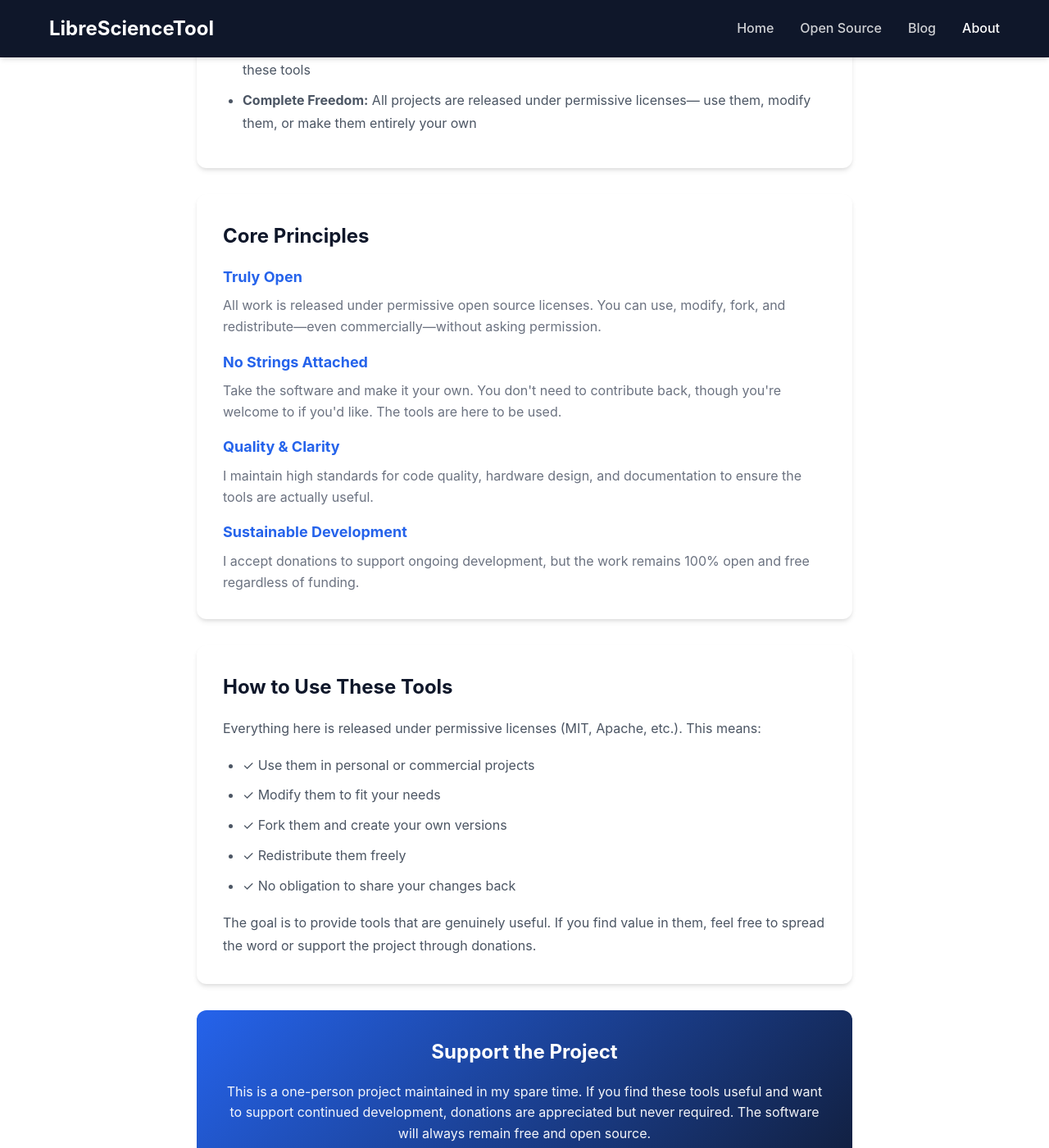
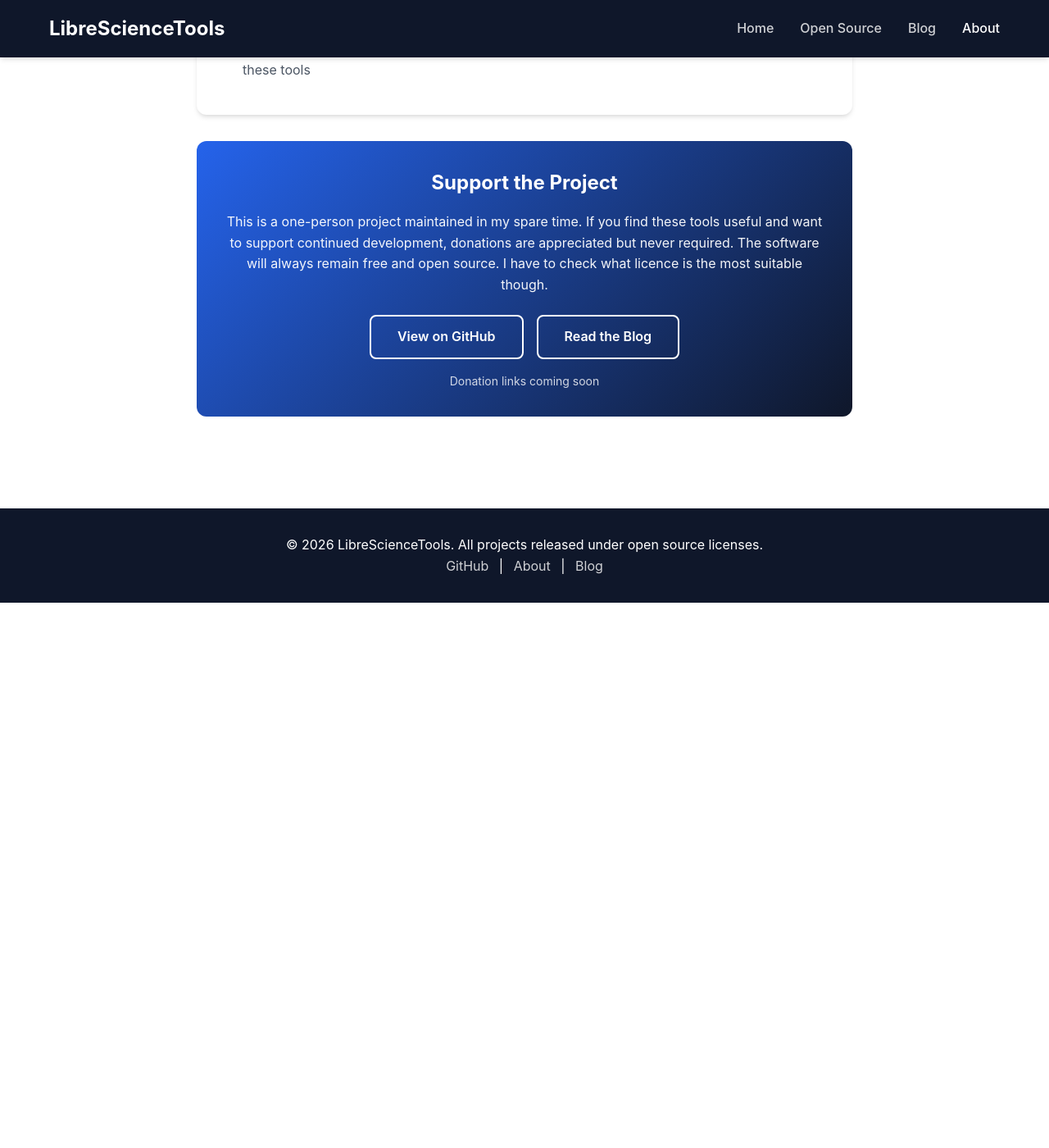
Before and after one commit to LibreScienceTools/website, a Jekyll site: the page built from about/index.html, in a window 1280 px wide and 1400 px high, scrolled down 790 px. Shown: the whole window at 82% size. Built offline with Jekyll 4.4.1, drawn with Linux system fonts in a browser that asks for light colours; after the commit the page ends 1525 px from its top, so only the background shows below that; some of the changed text lies outside the part shown.

Commit message:
Fixed typos

```diff
--- a/_includes/footer.html
+++ b/_includes/footer.html
@@ -1,7 +1,7 @@
 <!-- Footer -->
 <footer class="footer">
     <div class="container">
-        <p>&copy; 2026 LibreScienceTool. All projects released under open source licenses.</p>
+        <p>&copy; 2026 LibreScienceTools. All projects released under open source licenses.</p>
         <p>
             <a href="https://github.com" target="_blank">GitHub</a> |
             <a href="{{ site.baseurl }}/about/">About</a> |
--- a/_includes/header.html
+++ b/_includes/header.html
@@ -2,7 +2,7 @@
 <nav class="navbar">
     <div class="container">
         <div class="nav-brand">
-            <h1>LibreScienceTool</h1>
+            <h1>LibreScienceTools</h1>
         </div>
         <ul class="nav-menu">
             <li><a href="{{ site.baseurl }}/" {% if page.url == "/" %}class="active"{% endif %}>Home</a></li>
--- a/_layouts/default.html
+++ b/_layouts/default.html
@@ -4,7 +4,7 @@
     <meta charset="UTF-8">
     <meta name="viewport" content="width=device-width, initial-scale=1.0">
     <meta name="description" content="{{ page.description | default: 'LibreScienceTool - Open source and open hardware for engineering science' }}">
-    <title>{{ page.title | default: 'LibreScienceTool' }}</title>
+    <title>{{ page.title | default: 'LibreScienceTools' }}</title>
     <link rel="stylesheet" href="{{ site.baseurl }}/css/style.css">
 </head>
 <body>
--- a/about/index.html
+++ b/about/index.html
@@ -1,14 +1,14 @@
 ---
 layout: default
-title: About - LibreScienceTool
-description: Learn about LibreScienceTool and our mission to make science accessible
+title: About - LibreScienceTools
+description: Learn about LibreScienceTools and our mission to make science accessible
 ---
 
 <!-- About Section -->
 <section class="content-section">
     <div class="container">
         <div class="section-header">
-            <h1>About LibreScienceTool</h1>
+            <h1>About LibreScienceTools</h1>
             <p>Making scientific tools accessible to everyone</p>
         </div>
 
@@ -44,14 +44,14 @@
                         <strong>Documentation & Tutorials:</strong> I provide comprehensive guides to help
                         others build and use these tools
                     </li>
-                    <li style="margin-bottom: 0.5rem;">
+                    <!--li style="margin-bottom: 0.5rem;">
                         <strong>Complete Freedom:</strong> All projects are released under permissive licenses—
                         use them, modify them, or make them entirely your own
-                    </li>
+                    </li -->
                 </ul>
             </div>
 
-            <!-- Core Principles -->
+            <!-- Core Principles
             <div style="background: white; padding: 2rem; border-radius: 0.75rem; box-shadow: var(--shadow); margin-bottom: 2rem;">
                 <h2 style="color: var(--secondary-color); margin-bottom: 1rem;">Core Principles</h2>
                 <div style="display: grid; gap: 1rem;">
@@ -112,7 +112,7 @@
                     feel free to spread the word or support the project through donations.
                 </p>
             </div>
-
+            -->
             <!-- Support -->
             <div style="background: linear-gradient(135deg, var(--primary-color) 0%, var(--secondary-color) 100%); padding: 2rem; border-radius: 0.75rem; text-align: center; color: white;">
                 <h2 style="margin-bottom: 1rem;">Support the Project</h2>
@@ -120,6 +120,7 @@
                     This is a one-person project maintained in my spare time. If you find these tools
                     useful and want to support continued development, donations are appreciated but
                     never required. The software will always remain free and open source.
+                    I have to check what licence is the most suitable though.
                 </p>
                 <div style="display: flex; gap: 1rem; justify-content: center; flex-wrap: wrap;">
                     <a href="https://github.com" target="_blank" class="btn btn-secondary">
```
Also changed, not shown: other parts of about/index.html (+2 -2 lines), index.html (+5 -5 lines), 5 other files.
